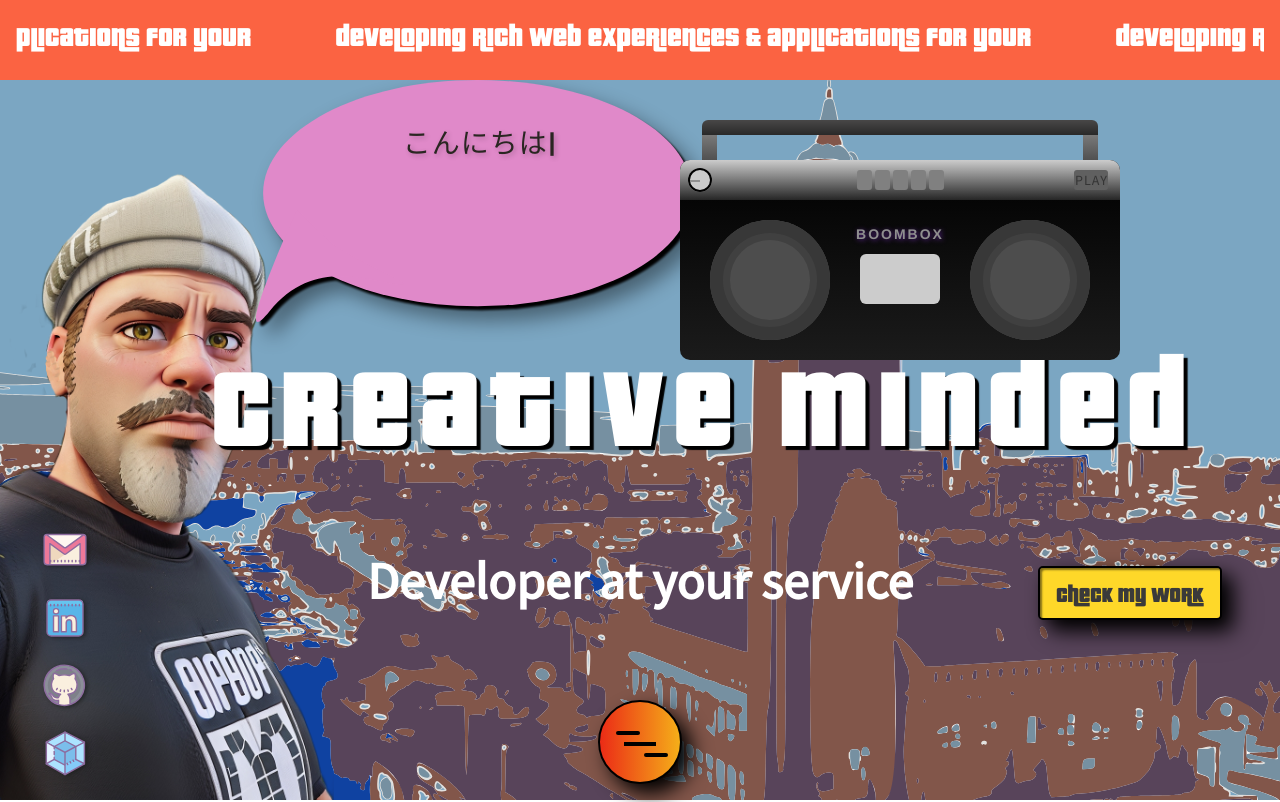
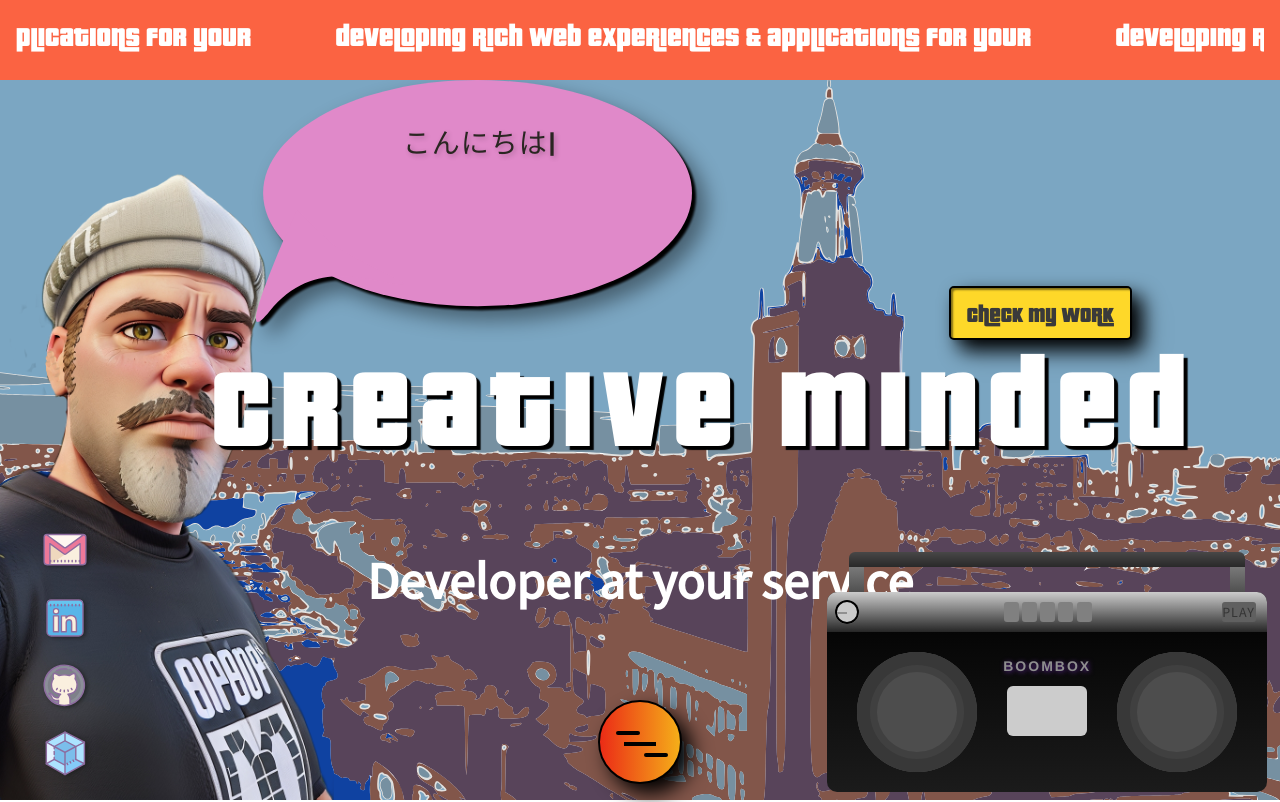
Before and after one commit to robonexx/fun_portfolio2023, a React (Vite) app: page / in a window 1280 px wide. Shown: the top 802 px of the page. Built offline with nearby package versions, Linux system fonts and the light colour scheme.

Commit message:
changed position of boombox

```diff
--- a/src/components/_ui/BoomBox/BoomBox.module.scss
+++ b/src/components/_ui/BoomBox/BoomBox.module.scss
@@ -12,8 +12,8 @@ $speaker-top-offset: 70px;
 
 .boom-box-wrapper {
     position: fixed;
-    bottom: 55vh;
-    right: 10rem;
+    bottom: 1vh;
+    right: 1vw;
     z-index: 1000;
     transform: scale(1);
     cursor: grab;
--- a/src/components/hero/Hero.scss
+++ b/src/components/hero/Hero.scss
@@ -72,12 +72,12 @@
 
         .cta {
           position: absolute;
-          bottom: 15vh;
+          bottom: 55vh;
           right: 0vw;
 
           @media (min-width: 768px) {
-            bottom: 20vh;
-          right: 3vw;
+            bottom: 55vh;
+          right: 10vw;
           }
         }
     }
```
